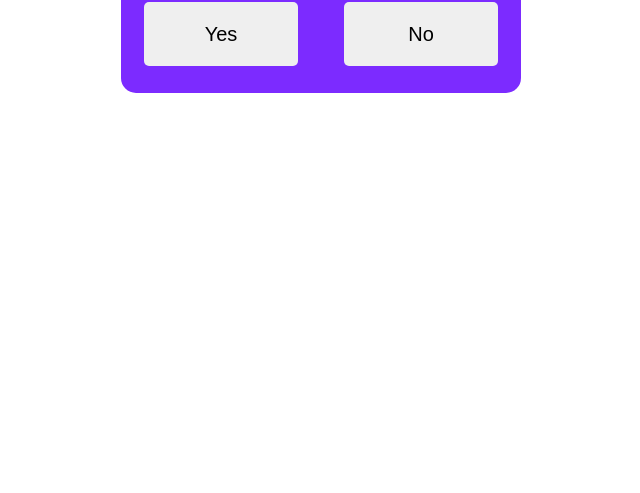
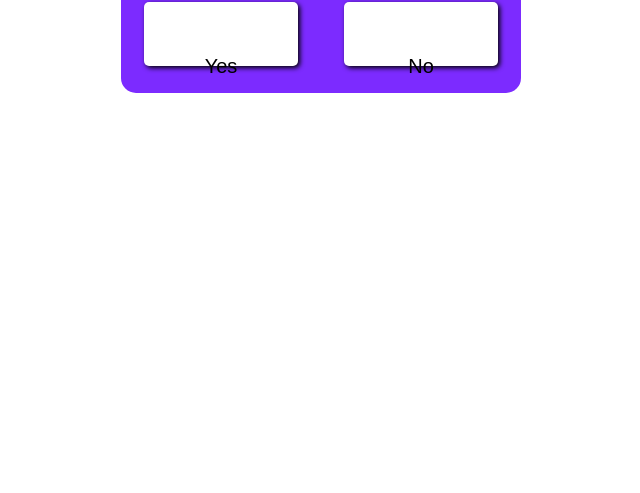
Before and after one commit to Codingoes/Valentine-, a plain HTML site: page index.html in a window 1280 px wide. Shown: the part 307-800 px from the top of the page, without its empty margins (319-959 px from the left). Drawn offline with Linux system fonts and the light colour scheme.

Commit message:
Update valentine.css

```diff
--- a/valentine.css
+++ b/valentine.css
@@ -82,10 +82,14 @@ img {
 
 
 #yes{
+  background-color: white;
+  text-align: center;
+  line-height: 10vw;
   width: 25vw;
   height: 10vw;
-  border: none;
   border-radius: 5px;
+  box-shadow: 2px 2px 5px;
+  position: relative;
 }
 
 #yes:hover{
@@ -96,13 +100,16 @@ img {
 
 #no{
   position: relative;
-  top: 0px;
-  left: 0px;
+  background-color: white;
+  text-align: center;
+  line-height: 10vw;
   width: 25vw;
   height: 10vw;
-  border: none;
   border-radius: 5px;
+  box-shadow: 2px 2px 5px;
 }
+
+
 
 @media (min-width:600px) {
 
```
